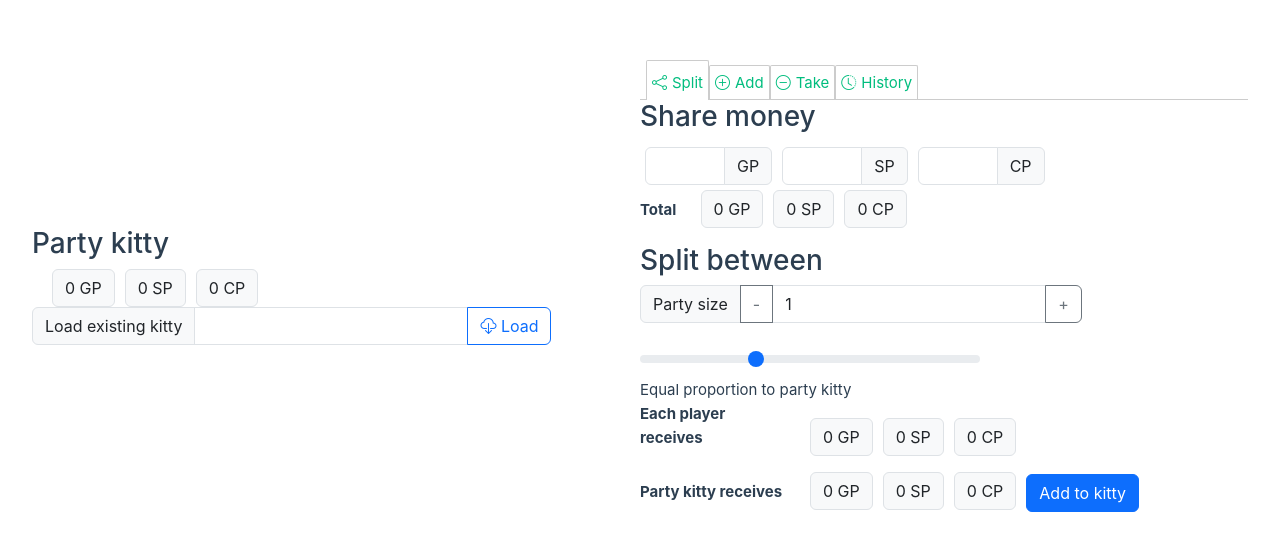
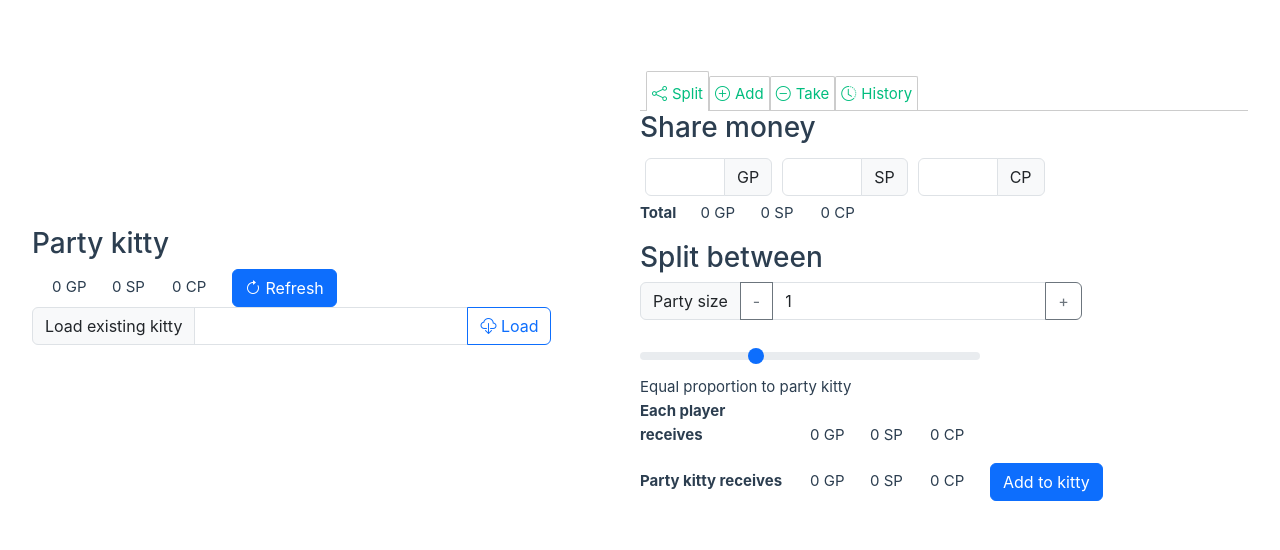
Before and after one commit to Trantion897/party-kitty, a Vue app: page / in a window 1280 px wide. Shown: the part 106-656 px from the top of the page. Built offline with nearby package versions, Linux system fonts and the light colour scheme.

Commit message:
Add refresh button

```diff
--- a/src/components/MoneyDisplay.vue
+++ b/src/components/MoneyDisplay.vue
@@ -11,7 +11,7 @@ const props = defineProps({
 
 <template>
 	<ol>
-		<li v-for="currency in currencyStore.currencies" class="input-group-text">
+		<li v-for="currency in currencyStore.currencies">
 			<currency-display :currency="currency" :amount="amount[currency]"></currency-display>
 		</li>
 	</ol>
--- /dev/null
+++ b/src/components/RefreshButton.vue
@@ -0,0 +1,12 @@
+<script setup>
+    import { useKittyStore } from '@/stores/kitty.js';
+    const kittyStore = useKittyStore();
+
+    const refresh = function() {
+        kittyStore.refresh();
+    }
+</script>
+
+<template>
+	<button type="button" class="refresh btn btn-primary bi bi-arrow-clockwise" @click="refresh">&nbsp;Refresh</button>
+</template>
--- a/src/components/TheKitty.vue
+++ b/src/components/TheKitty.vue
@@ -1,6 +1,7 @@
 <script setup>
 import MoneyDisplay from './MoneyDisplay.vue';
 import LoadKitty from './LoadKitty.vue';
+import RefreshButton from './RefreshButton.vue';
 import { useKittyStore } from '@/stores/kitty.js';
 import { useCurrencyStore } from '@/stores/currency.js';
 
@@ -13,6 +14,7 @@ const currencyStore = useCurrencyStore();
 	<section>
 		<h3>Party kitty</h3>
 		<money-display :amount="kittyStore.total"></money-display>
+		<refresh-button></refresh-button>
 		<load-kitty></load-kitty>
 	</section>
 </template>
--- a/src/stores/kitty.js
+++ b/src/stores/kitty.js
@@ -140,6 +140,14 @@ export const useKittyStore = defineStore('kitty', () => {
         });
     }
 
+    function refresh() {
+        if (!serversideName.value) {
+            throw new Exception ("No server-side connection"); // TODO
+        }
+
+        load(serversideName.value);
+    }
+
     function handleServerUpdate(result) {
         if (!currencyStore.isEqual(result.amount, total.value)) {
             // Amount on the server changed between updates
@@ -212,7 +220,8 @@ export const useKittyStore = defineStore('kitty', () => {
         serversideName,
         load,
         clear,
-        error
+        error,
+        refresh,
     }
 
 });
```
